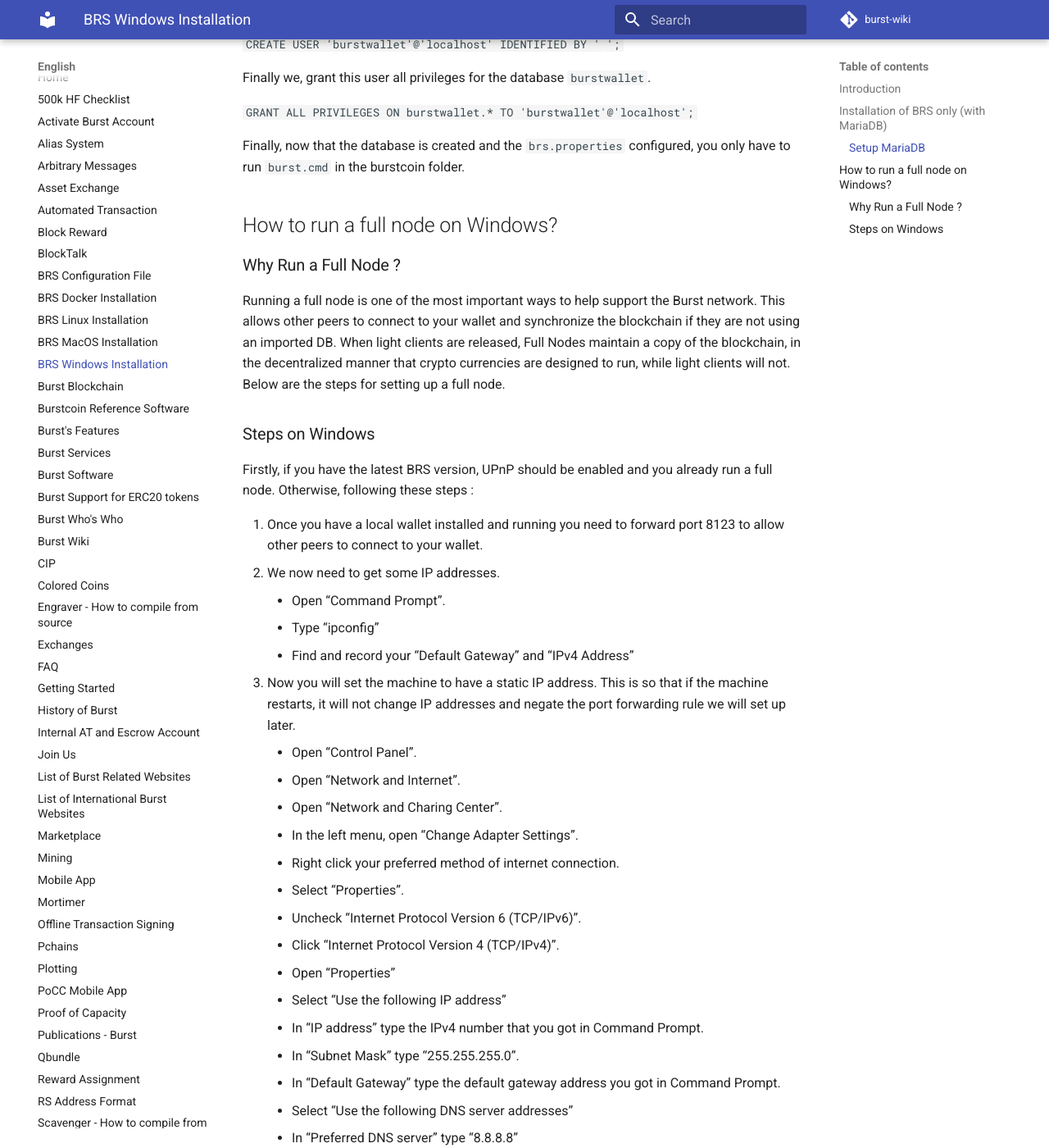
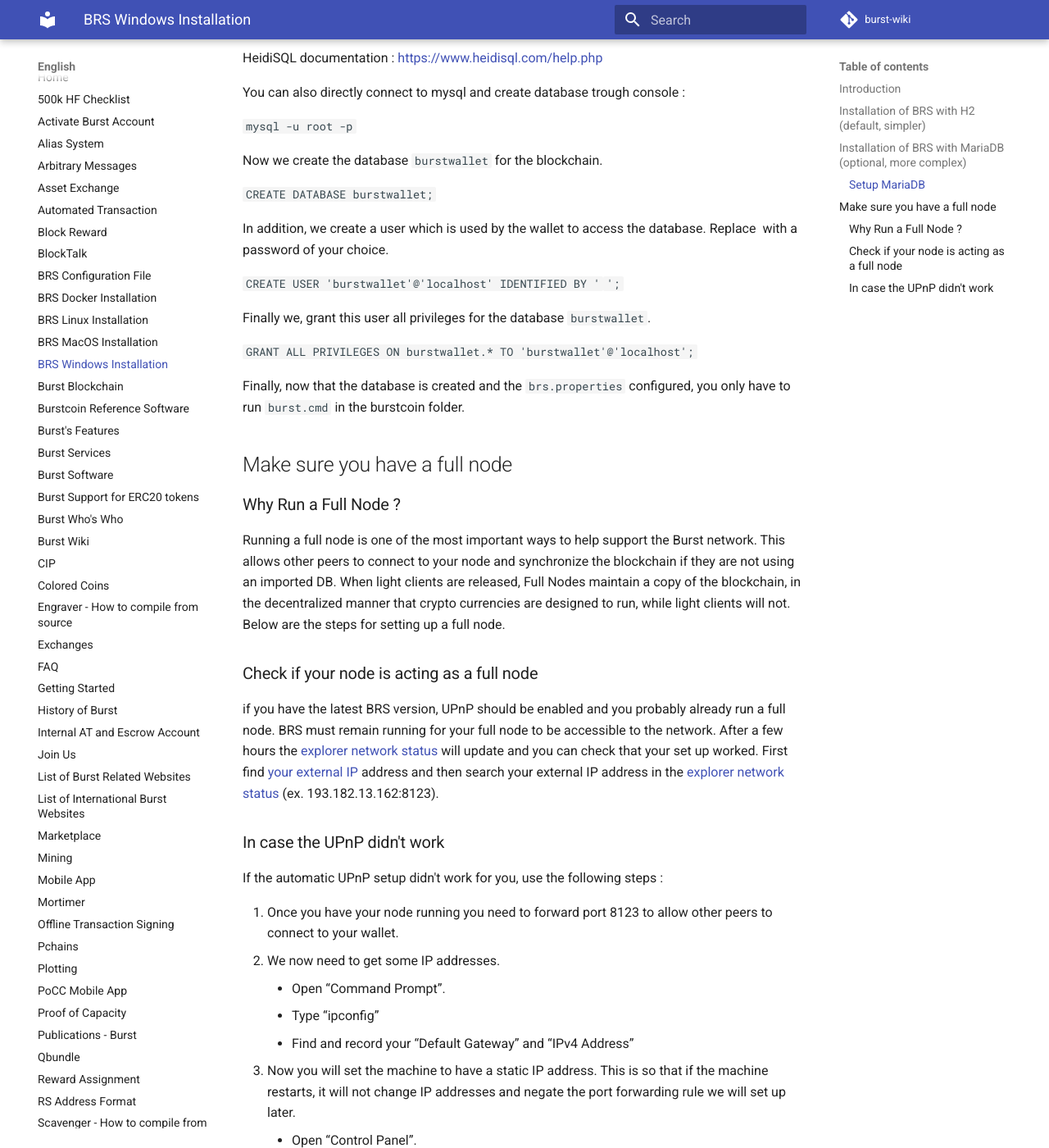
Before and after one commit to burst-apps-team/burst-wiki, an MkDocs documentation site: the page built from docs/en/brs-windows-installation.md, in a window 1280 px wide and 1400 px high, scrolled down 1162 px. Shown: the whole window at 82% size. Built offline with MkDocs 1.6.1 and Material for MkDocs 9.7.7, drawn with Linux system fonts in a browser that asks for light colours; comment, search, counter and statistics services are not loaded; old or Windows-style settings are respelled for this version of MkDocs; some of the changed text lies outside the part shown.

Commit message:
Update windows install

```diff
--- a/docs/en/brs-windows-installation.md
+++ b/docs/en/brs-windows-installation.md
@@ -1,10 +1,21 @@
 Introduction
 ------------
 
-This guide is for installing the latest BRS Core wallet from [https://www.burst-coin.org/download-wallet](https://www.burst-coin.org/download-wallet) on Windows PCs. If you would like a simpler wallet installation... please download [QBundle](Qbundle.md).
+This guide is for installing the latest BRS node from [burst-apps-team releases](https://github.com/burst-apps-team/burstcoin/releases) on Windows PCs. If you would like you can also check [QBundle](Qbundle.md).
 
-Installation of BRS only (with MariaDB)
----------------------------------------
+Installation of BRS with H2 (default, simpler)
+----------------------------------------------
+
+1. Download the latest version of [BRS (zip)](https://github.com/burst-apps-team/burstcoin/releases) and extract it to where ever you like. In the conf directory, copy brs-default.properties into a new file named brs.properties.
+
+2. Make sure you have a 64 bit Java installed on your computer (Java 8 recommended) : <https://www.java.com/en/download/>.
+
+3. Run the burst.exe file.
+
+Installation of BRS with MariaDB (optional, more complex)
+---------------------------------------------------------
+
+For those having issues with the H2 database backend, check if you have a 64 bits Java version 8 installed. If that does not solve your problem, use MariaDB as your backend.
 
 1. Download the latest version of [BRS (zip)](https://github.com/burst-apps-team/burstcoin/releases) and extract it to where ever you like. In the conf directory, copy brs-default.properties into a new file named brs.properties.
 
@@ -44,18 +55,23 @@ Finally we, grant this user all privileges for the database `burstwallet`.
 
 Finally, now that the database is created and the `brs.properties` configured, you only have to run `burst.cmd` in the burstcoin folder.
 
-How to run a full node on Windows?
-----------------------------------
+Make sure you have a full node
+------------------------------
 
 ### Why Run a Full Node ?
 
-Running a full node is one of the most important ways to help support the Burst network. This allows other peers to connect to your wallet and synchronize the blockchain if they are not using an imported DB. When light clients are released, Full Nodes maintain a copy of the blockchain, in the decentralized manner that crypto currencies are designed to run, while light clients will not. Below are the steps for setting up a full node.
+Running a full node is one of the most important ways to help support the Burst network. This allows other peers to connect to your node and synchronize the blockchain if they are not using an imported DB. When light clients are released, Full Nodes maintain a copy of the blockchain, in the decentralized manner that crypto currencies are designed to run, while light clients will not. Below are the steps for setting up a full node.
 
-### Steps on Windows
+### Check if your node is acting as a full node
 
-Firstly, if you have the latest BRS version, UPnP should be enabled and you already run a full node. Otherwise, following these steps :
+if you have the latest BRS version, UPnP should be enabled and you probably already run a full node.
+BRS must remain running for your full node to be accessible to the network. After a few hours the [explorer network status](https://explorer.burstcoin.network/?action=network_status) will update and you can check that your set up worked. First find [your external IP](https://www.myexternalip.com/) address and then search your external IP address in the [explorer network status](https://explorer.burstcoin.network/?action=network_status) (ex. 193.182.13.162:8123).
 
-1.  Once you have a local wallet installed and running you need to forward port 8123 to allow other peers to connect to your wallet.
+### In case the UPnP didn't work
+
+If the automatic UPnP setup didn't work for you, use the following steps :
+
+1.  Once you have your node running you need to forward port 8123 to allow other peers to connect to your wallet.
 2.  We now need to get some IP addresses.
     -   Open “Command Prompt”.
     -   Type “ipconfig”
@@ -103,4 +119,4 @@ Firstly, if you have the latest BRS version, UPnP should be enabled and you alre
     -   Select Save.
 8.  You are now finished and can close out network settings.
 
-The local wallet must remain running for your full node to be accessible to the network. After a few hours to a few days the [network observer](https://explore.burst.cryptoguru.org/tool/observe) will update and you can check that your set up worked. First find [your external IP](https://www.myexternalip.com/) address and then search your external IP address and port in the network observer (ex. 193.182.13.162:8123).
+After a few hours check again if the [explorer network status](https://explorer.burstcoin.network/?action=network_status) lists your node.
```
